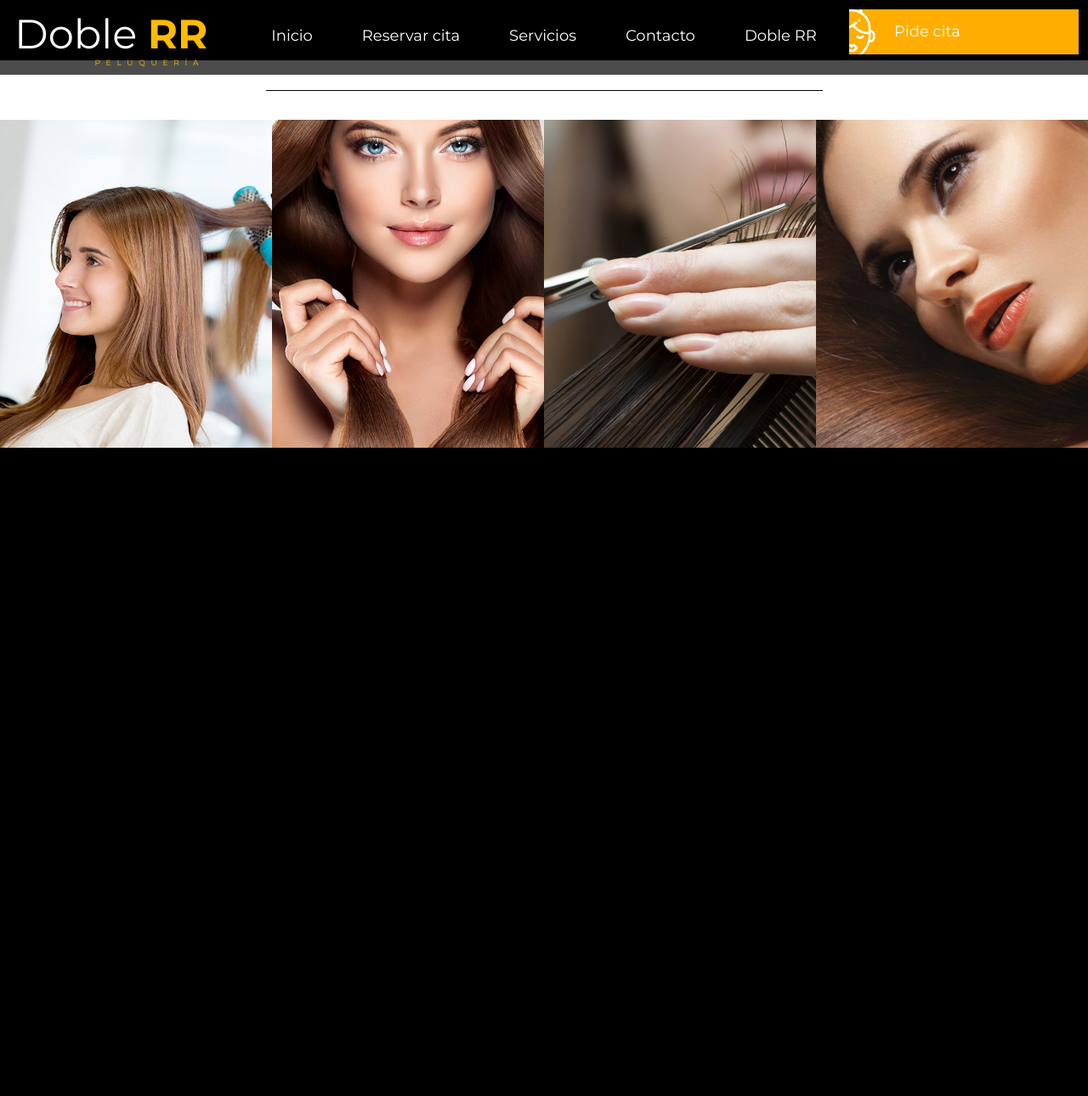
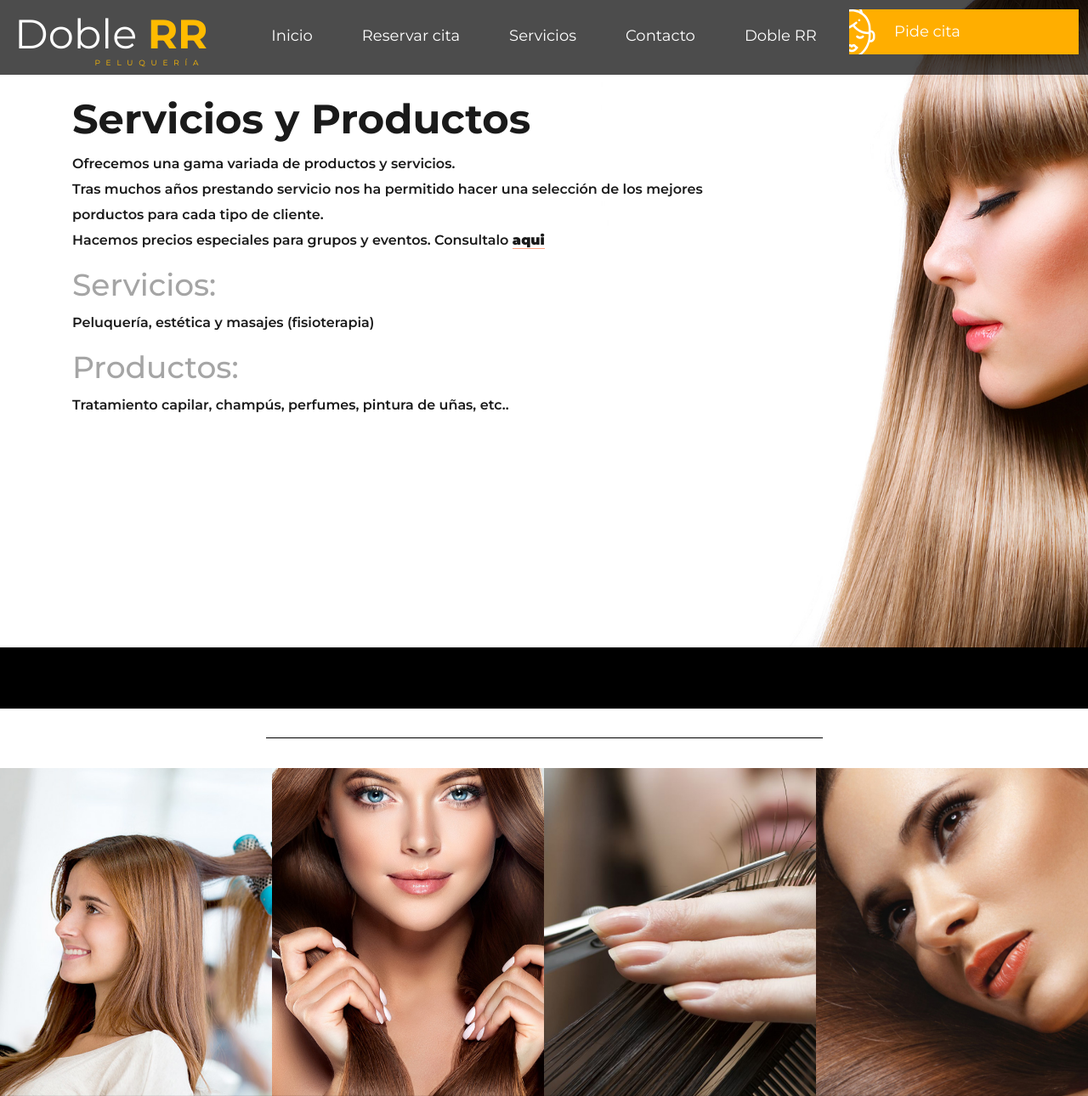
Before and after one commit to eacevedof/prj_doblerr, a Symfony app: template backend_web/templates/open/promotion/promotions.html.twig in a window 1280 px wide. Shown: the whole page at 85% size. Before the commit the page ends 527 px from the top, so only its background shows below. Run offline with Twig, Linux system fonts and the light colour scheme; the template is opened without the code that fills it, so the values that code supplies are empty; some libraries are stand-ins or nearby versions.

Commit message:
cambiando a slider promotions

```diff
--- /dev/null
+++ b/backend_web/templates/open/promotion/elements/promotions-pricing-slider.html.twig
@@ -0,0 +1,28 @@
+<!-- Pricing Slider -->
+<div class="pricing_slider_container">
+    <div class="owl-carousel owl-theme pricing_slider">
+        {% for category in categories %}
+        <div class="owl-item">
+            <div class="pricing_item">
+                <div class="background_image" style="background-image:url('/assets/themes/beauty/images/pricing.jpg')"></div>
+                <div class="pricing_border"></div>
+                <div class="pricing_content">
+                    <div class="pricing_title">{{ category }}</div>
+                    <div class="pricing_list">
+                        <ul>
+                    {% for service in services %}
+                        {% if service.category is same as(category) %}
+                            <li class="d-flex flex-row align-items-start justify-content-start">
+                                <div>{{ service.service_title }}</div>
+                                <div class="ml-auto">{{ service.price }}</div>
+                            </li>
+                        {% endif %}
+                    {% endfor %}
+                        </ul>
+                    </div>
+                </div>
+            </div>
+        </div>
+        {% endfor %}
+    </div>
+</div>
--- a/backend_web/templates/open/promotion/elements/promotions-slider.html.twig
+++ b/backend_web/templates/open/promotion/elements/promotions-slider.html.twig
@@ -15,7 +15,13 @@
                     <p>
                         {{ promotion.content }}
                     </p>
-                    <a href="/promocion/{{ promotion.slug }}">La quiero</a>
+
+                    <div class="services_more">
+                        <div class="services_more_button ml-auto mr-auto trans_200">
+                            <a href="/promocion/{{ promotion.slug }}">La quiero</a>
+                        </div>
+                    </div>
+
                 </div>
             </div>
         </div>
--- a/backend_web/templates/open/promotion/promotions.html.twig
+++ b/backend_web/templates/open/promotion/promotions.html.twig
@@ -7,16 +7,42 @@
 {% endblock %}
 
 {% block body %}
+<!-- Pricing -->
+<div class="pricing" style="">
+    <div class="parallax_background" data-image-src="/assets/themes/beauty/images/pricing_background.jpg"></div>
+    <div class="container">
+        <div class="row" style="padding-top:40px;">
+            <div class="col-lg-9">
+                <div class="section_title_container">
+                    <div class="section_title"><h1 style="font-size: 48px;">Servicios y Productos</h1></div>
+                    <p>
+                        Ofrecemos una gama variada de productos y servicios.<br/>
+                        Tras muchos años prestando servicio nos ha permitido hacer una selección de los mejores porductos para cada tipo de cliente.<br/>
+                        Hacemos precios especiales para grupos y eventos. Consultalo <a href="{{ path("contact") }}" target="_blank"><b>aqui</b></a>
+                    </p>
+                    <h2>Servicios:</h2>
+                    <p>
+                        Peluquería, estética y masajes (fisioterapia)
+                    </p>
+                    <h2>Productos:</h2>
+                    <p>
+                        Tratamiento capilar, champús, perfumes, pintura de uñas, etc..
+                    </p>
+                </div>
+            </div>
+        </div>
+        <div class="row pricing_row">
+            <div class="col">
+                {{ include("open/promotion/elements/promotions-pricing-slider.html.twig") }}
+            </div>
+        </div>
+    </div>
+</div>
 <div class="row services_row">
     <div class="col">
         <div class="section_expander">
             <!-- Services Slider -->
             {{ include("open/promotion/elements/promotions-slider.html.twig") }}
-            <!--
-            <div class="services_more">
-                <div class="services_more_button ml-auto mr-auto trans_200"><a href="#">load more</a></div>
-            </div>
-            -->
         </div>
     </div>
 </div>
```
